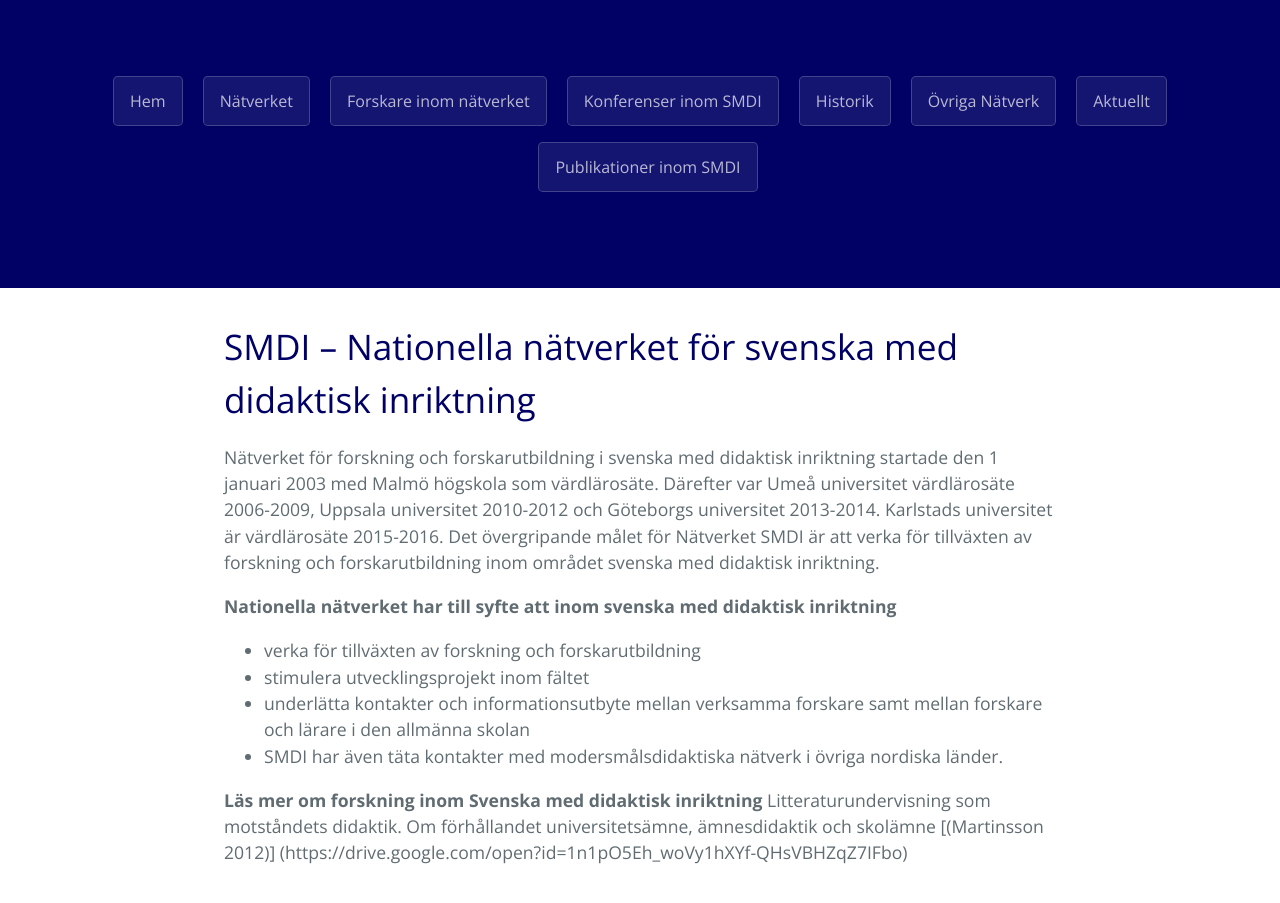
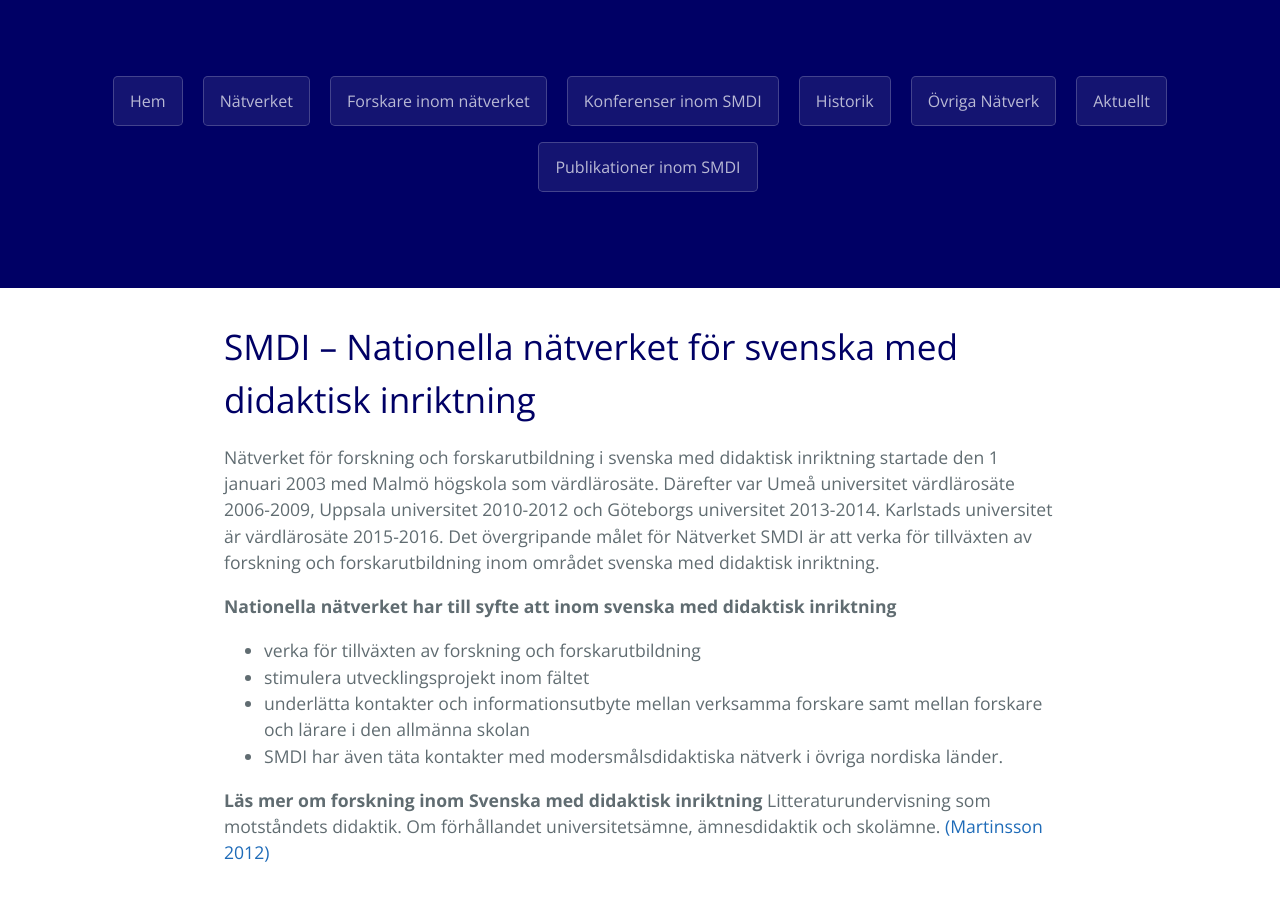
Before and after one commit to smdihemsida/smdihemsida.github.io, a Jekyll site: the page built from index.md, in a window 1280 px wide, cut to the strip 234-1149 px from the top of the page. Shown: the top 903 px of the strip. Built offline with Jekyll 4.4.1, drawn with Linux system fonts in a browser that asks for light colours; our own code applies the rules of GitHub Pages for plain Markdown files.

Commit message:
Update index.md

```diff
--- a/index.md
+++ b/index.md
@@ -12,4 +12,4 @@ __Nationella nätverket har till syfte att inom svenska med didaktisk inriktning
 - SMDI har även täta kontakter med modersmålsdidaktiska nätverk i övriga nordiska länder.
 
 __Läs mer om forskning inom Svenska med didaktisk inriktning__
-Litteraturundervisning som motståndets didaktik. Om förhållandet universitetsämne, ämnesdidaktik och skolämne [(Martinsson 2012)] (https://drive.google.com/open?id=1n1pO5Eh_woVy1hXYf-QHsVBHZqZ7IFbo)
+Litteraturundervisning som motståndets didaktik. Om förhållandet universitetsämne, ämnesdidaktik och skolämne. [(Martinsson 2012)](https://drive.google.com/open?id=1n1pO5Eh_woVy1hXYf-QHsVBHZqZ7IFbo)
```
